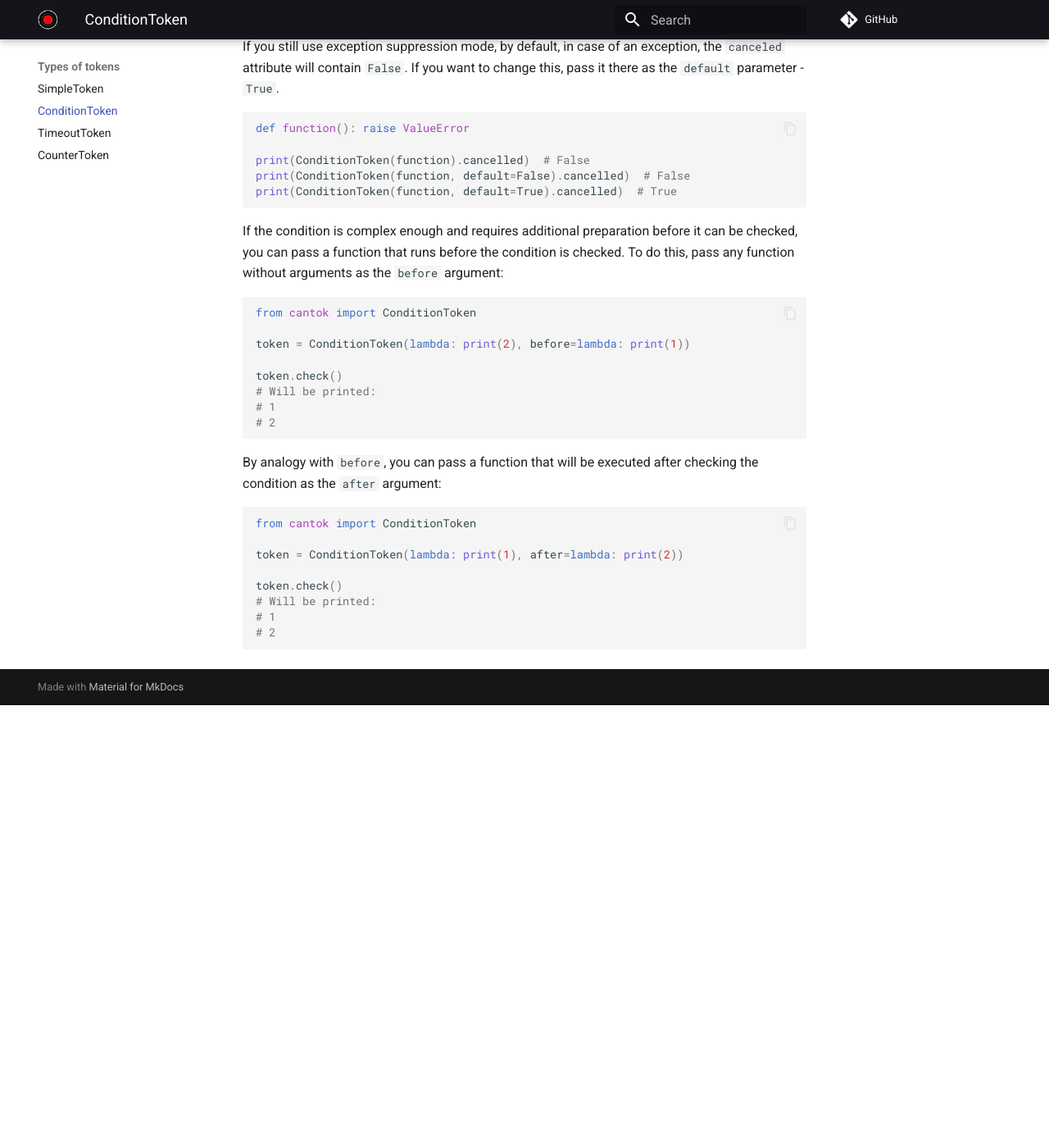
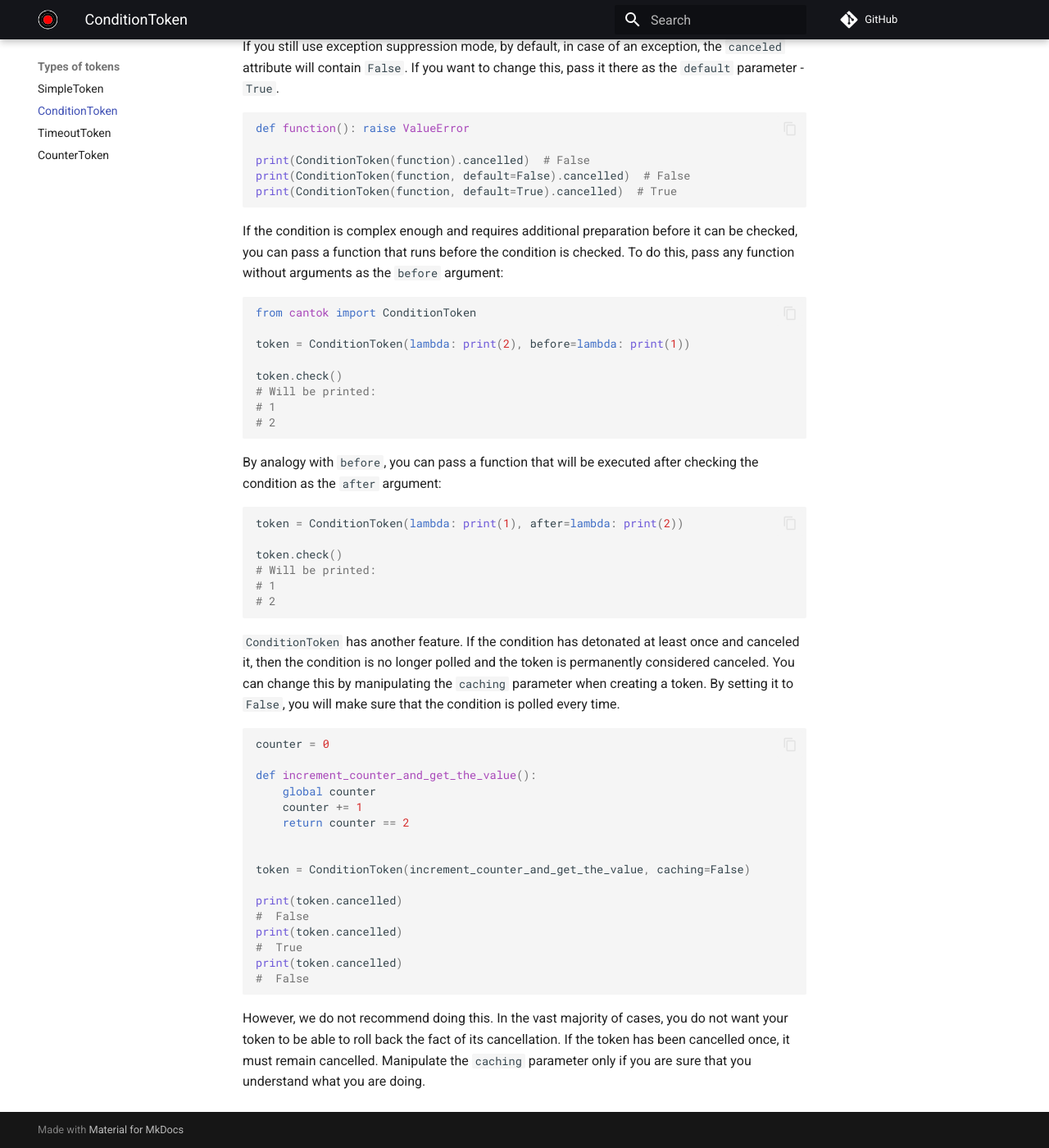
Before and after one commit to pomponchik/cantok, an MkDocs documentation site: the page built from docs/docs/types_of_tokens/ConditionToken.md, in a window 1280 px wide and 1400 px high, scrolled down 735 px. Shown: the whole window at 82% size. Built offline with MkDocs 1.6.1 and Material for MkDocs 9.7.7, drawn with Linux system fonts in a browser that asks for light colours; comment, search, counter and statistics services are not loaded; before the commit the page ends 1595 px from its top, so only the background shows below that.

Commit message:
documentation

````diff
--- a/docs/docs/types_of_tokens/ConditionToken.md
+++ b/docs/docs/types_of_tokens/ConditionToken.md
@@ -48,8 +48,6 @@ token.check()
 By analogy with `before`, you can pass a function that will be executed after checking the condition as the `after` argument:
 
 ```python
-from cantok import ConditionToken
-
 token = ConditionToken(lambda: print(1), after=lambda: print(2))
 
 token.check()
@@ -57,3 +55,26 @@ token.check()
 # 1
 # 2
 ```
+
+`ConditionToken` has another feature. If the condition has detonated at least once and canceled it, then the condition is no longer polled and the token is permanently considered canceled. You can change this by manipulating the `caching` parameter when creating a token. By setting it to `False`, you will make sure that the condition is polled every time.
+
+```python
+counter = 0
+
+def increment_counter_and_get_the_value():
+    global counter
+    counter += 1
+    return counter == 2
+
+
+token = ConditionToken(increment_counter_and_get_the_value, caching=False)
+
+print(token.cancelled)
+#  False
+print(token.cancelled)
+#  True
+print(token.cancelled)
+#  False
+```
+
+However, we do not recommend doing this. In the vast majority of cases, you do not want your token to be able to roll back the fact of its cancellation. If the token has been cancelled once, it must remain cancelled. Manipulate the `caching` parameter only if you are sure that you understand what you are doing.
````
